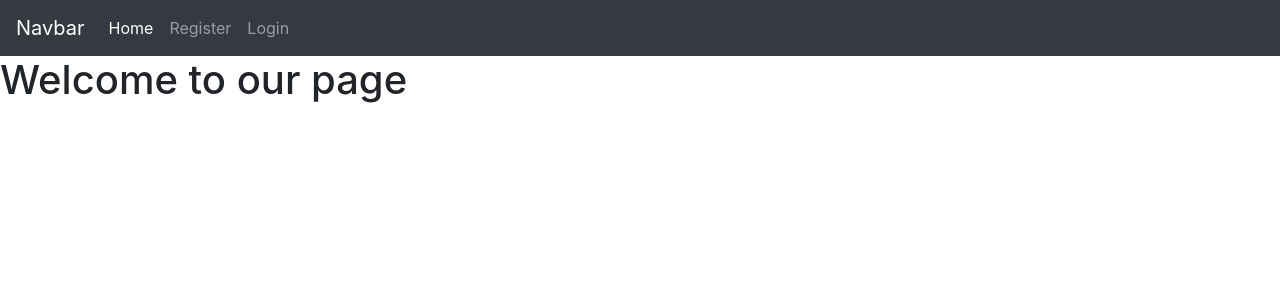
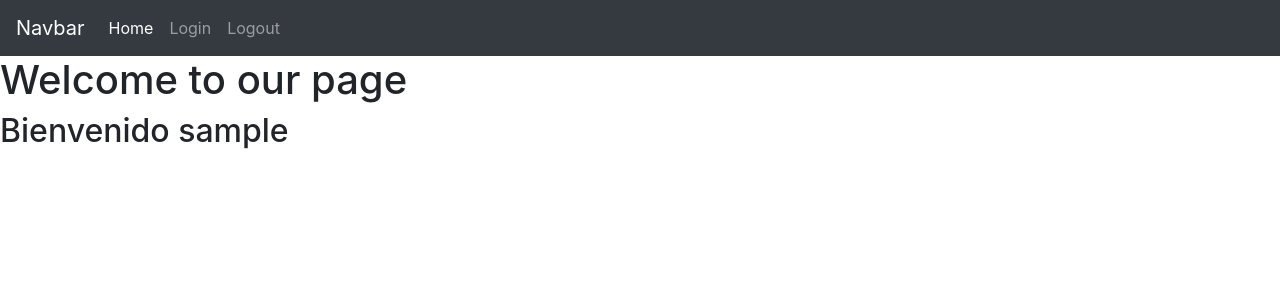
Before and after one commit to dwest06/Software---Ejer-3, a Flask app: page / in a window 1280 px wide. Shown: the top 300 px of the page. Run offline with Flask 2, Linux system fonts and the light colour scheme; the visitor is signed in with stand-in values (Sample User, id 1); data comes from the database, SQL or seed files in the repository; some libraries are stand-ins or nearby versions.

Commit message:
Modificados templates para manejo de user

```diff
--- a/templates/base.html
+++ b/templates/base.html
@@ -16,12 +16,19 @@
                 <li class="nav-item active">
                     <a class="nav-link" href="/">Home <span class="sr-only">(current)</span></a>
                 </li>
+                {% if current_user.admin %}
                 <li class="nav-item">
                     <a class="nav-link" href="/register">Register</a>
                 </li>
-                    <li class="nav-item">
+                {% endif %}
+                <li class="nav-item">
                     <a class="nav-link" href="/login">Login</a>
                 </li>
+                {% if current_user.is_authenticated %}
+                <li class="nav-item">
+                    <a class="nav-link" href="/logout">Logout</a>
+                </li>
+                {% endif %}
 
             </ul>
         </div>
--- a/templates/home.html
+++ b/templates/home.html
@@ -2,7 +2,7 @@
 {% block body%}
 <h1>Welcome to our page</h1>
 
-{% if user %}
-<h2>Bienvenido {{user.username}}</h2>
+{% if current_user.is_authenticated %}
+<h2>Bienvenido {{current_user.username}}</h2>
 {% endif %}
 {% endblock %}
```
